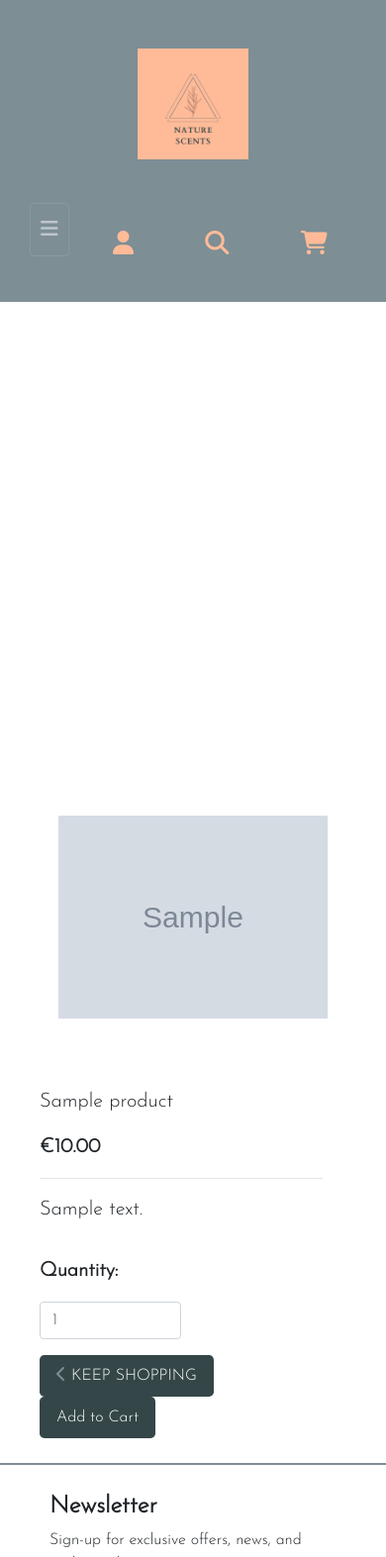
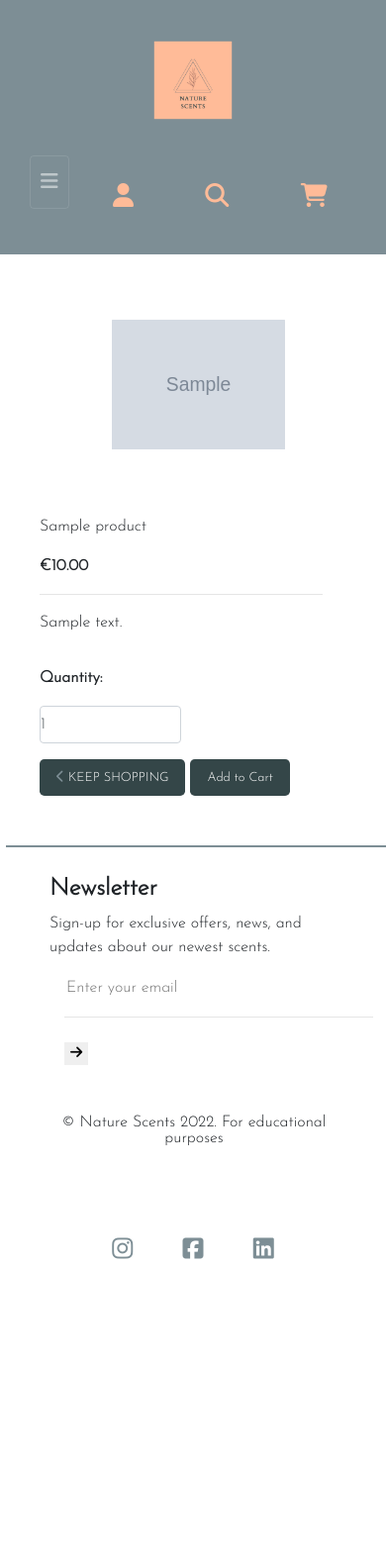
Before and after one commit to Code-Institute-Submissions/kreilly86-nature-scents_NovResub, a Django app: page /products/1/ in a window 390 px wide. Shown: the top 1573 px of the page at 99% size. After the commit the page ends 1272 px from the top, so only its background shows below. Run offline with Django 3.2, Linux system fonts and the light colour scheme; tables that the repository leaves empty hold one stand-in row (values such as "Sample post"); grey boxes marked "Sample" are stand-in pictures; some libraries are stand-ins or nearby versions.

Commit message:
Edit media queries across all screen sizes

```diff
--- a/products/templates/products/product_detail.html
+++ b/products/templates/products/product_detail.html
@@ -4,7 +4,7 @@
 {% block content %}
 <div class="container-fluid">
     <div class="row product-detail-page">
-        <div class="col-sm-12 col-md-6 product-image">
+        <div class="col-xs-12 col-sm-6 product-image">
             {% if product.image %}
             <a href="{{ product.image.url }}" target="_blank">
                 <img class="card-img-top img-fluid" src="{{ product.image.url }}" alt="{{ product.name }}">
@@ -15,7 +15,7 @@
             </a>
             {% endif %}
         </div>
-        <div class="col-sm-12 col-md-6 product-detail">
+        <div class="col-xs-12 col-sm-6 product-detail">
             <p class="product-name">{{ product.name }}</p>
             <p class="lead mb-0 text-left font-weight-bold">€{{ product.price }}</p>
             <hr>
--- a/static/css/base.css
+++ b/static/css/base.css
@@ -818,13 +815,17 @@ select option[value=""] {
         margin: 0;
     }
 
-    #search-bar-mobile {
-        margin-top: 249px;
+    .search-bar-mobile {
+        margin-top: 250px !important;
         margin-left: 0px;
         margin-right: 0px;
         padding: 0;
         height: fit-content;
         width: 100vw;
+    }
+
+    .form-control {
+        padding: 0;
     }
 
     .card-body {
@@ -870,7 +871,7 @@ select option[value=""] {
     }
 
     .lead {
-        font-size: 1.5rem;
+        font-size: 1rem !important;
     }
 
     .card-img-overlay {
@@ -979,21 +980,26 @@ select option[value=""] {
     }
 
     .product-page {
-        margin-top: 350px;
+        margin-top: 50px !important;
     }
 
     .product-image {
-        margin-top: 250px;
-        margin-bottom: -150px !important;
-        transform: scale(0.7);
+        margin-top: 0px !important;
+        margin-bottom: 0px !important;
+        transform: scale(0.5) !important;
         padding: 0;
     }
 
-    .product-detail {
+    .product-detail-page {
         align-items: center;
         justify-content: center;
         width: 80vw !important;
         margin-left: 25px;
+        margin-top: 0px !important;
+    }
+
+    .product-detail {
+        margin-top: 0px !important;
     }
 
     .product-detail p {
@@ -1001,7 +1007,7 @@ select option[value=""] {
     }
 
     .shop-button {
-        font-size: 0.8rem;
+        font-size: 0.7rem;
     }
 
     .philosophy-title {
@@ -1100,8 +1106,8 @@ select option[value=""] {
     }
 
     #mobile-logo {
-        width: 10rem;
-        height: 10rem;
+        width: 7rem;
+        height: 7rem;
         padding: 0;
     }
 
@@ -1171,7 +1178,7 @@ select option[value=""] {
     }
 
     .lead {
-        font-size: 3rem;
+        font-size: 1.5rem;
     }
 
     .carousel-products {
@@ -1245,21 +1252,31 @@ select option[value=""] {
         font-style: normal;
     }
 
-    .product-detail {
+    .product-detail-page {
         align-items: center;
+        margin-top: 0px !important;
         justify-content: center;
         width: 90vw !important;
-        margin-bottom: 25px;
-        margin-top: 175px !important;
         margin-left: 25px;
+    }
+
+    .product-detail p {
+        font-size: 1rem;
+    }
+
+    .product-detail {
+        margin-top: 0px;
+    }
+
+    .product-image {
+        margin-top: 0px;
+        margin-bottom: 0px;
+        transform: scale(0.8);
+        padding: 0;
     }
 
     .shop-button {
         font-size: 1rem;
-    }
-
-    .product-detail p {
-        font-size: 1.25rem;
     }
 
     .philosophy-title {
@@ -1275,15 +1292,8 @@ select option[value=""] {
         font-size: 2rem;
     }
 
-    .product-image {
-        margin-top: 250px;
-        margin-bottom: -150px !important;
-        transform: scale(0.7);
-        padding: 0;
-    }
-
     .cart-page {
-        margin-top: 350px;
+        margin-top: 50px !important;
     }
 
     #card-element {
@@ -1381,24 +1397,24 @@ select option[value=""] {
         }
 
         .product-page {
-            margin-top: 350px;
+            margin-top: 225px;
         }
 
         .product-detail-page {
-            margin-top: 225px !important;
-        }
-
-
-        .shop-button {
-            font-size: 1rem;
+            margin-top: 100px;
         }
 
         .product-detail {
-            margin-top: 175px;
+            margin-top: 100px;
+        }
+
+        .shop-button {
+            font-size: 0.8rem;
+            margin-bottom: 50px;
         }
 
         .cart-page {
-            margin-top: 350px !important;
+            margin-top: 225px;
         }
 
         #card-element {
--- a/templates/includes/mobile-nav.html
+++ b/templates/includes/mobile-nav.html
@@ -79,7 +79,7 @@
                     placeholder="Search our site">
                   <div class="input-group-append">
                     <button class="form-control btn btn-black border rounded-0" type="submit">
-                      <span class="icon">
+                      <span class="icons">
                         <i class="fas fa-search p-0 mr-3"></i>
                       </span>
                     </button>
```
Also changed, not shown: other parts of static/css/base.css (+30 -27 lines).
